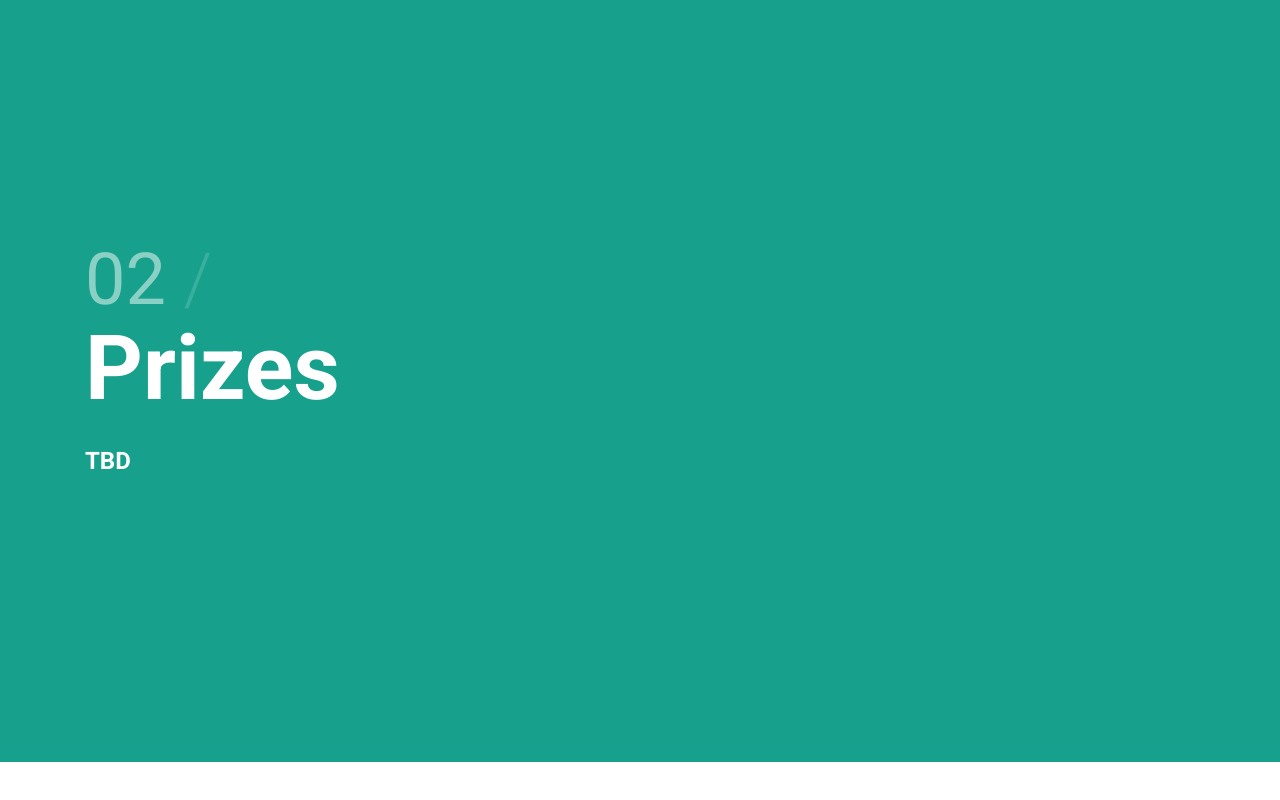
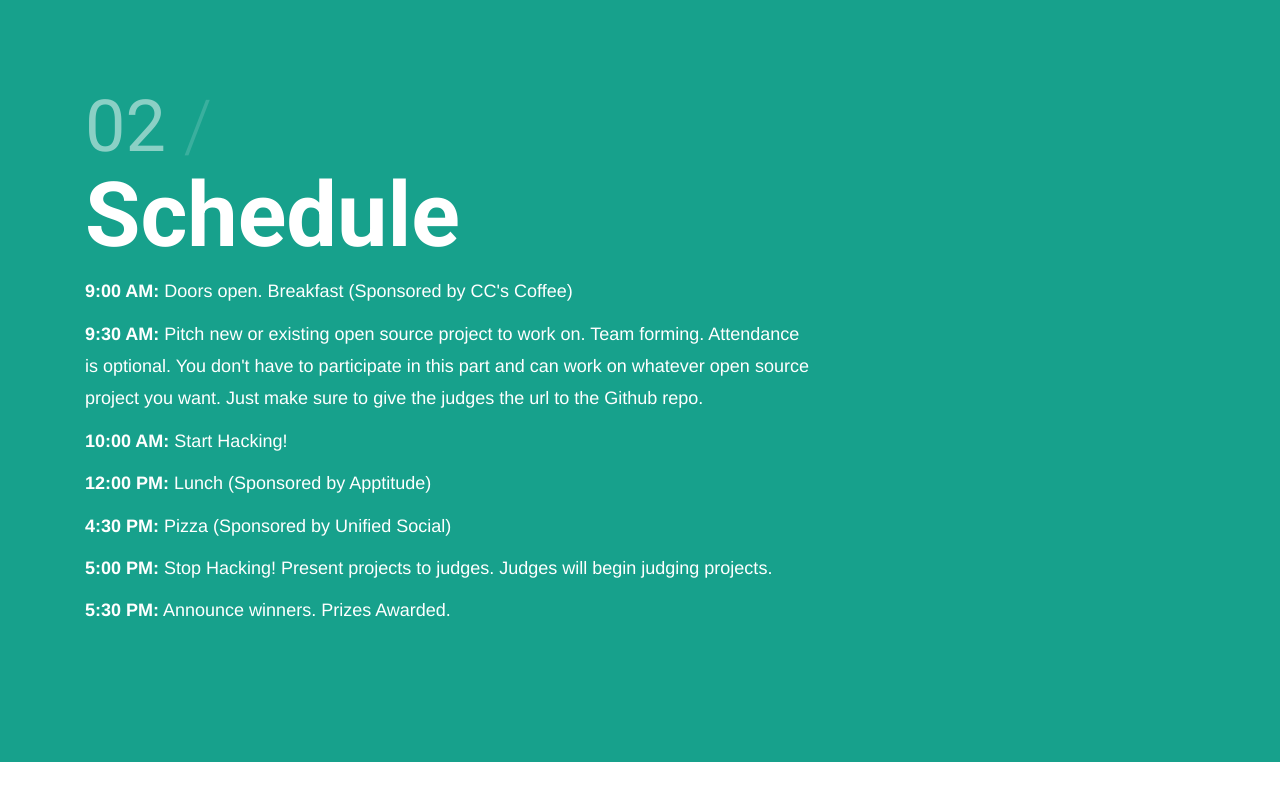
Before and after one commit to opensourcenola/opensourcenola.github.io, a website: page index.html in a window 1280 px wide. Shown: the part 1688-2488 px from the top of the page. Drawn offline with nearby package versions, Linux system fonts and the light colour scheme.

Commit message:
Added schedule

```diff
--- a/index.html
+++ b/index.html
@@ -53,7 +53,7 @@
   <div class="collapse navbar-collapse" id="navbar-content">
     <ul class="nav navbar-nav navbar-right">
       <li><a href="#rules">Rules</a></li>
-      <li><a href="#prizes">Prizes</a></li>
+      <li><a href="#itinerary">Schedule</a></li>
       <li><a href="#sponsors">Sponsors</a></li>
       <li><a href="#contact">Contact</a></li>
     </ul>
@@ -103,16 +103,46 @@
 </div>
 </section>
 
-<!--Begin Prizes-->
-<section class="slide slide--primary" id="prizes">
+<!--Begin Itinerary-->
+<section class="slide slide--primary" id="itinerary">
 <div class="container container--centered">
   <div class="content content--primary">
     <div class="col-md-8">
       <h3 class="slide-heading slide-heading--index">02</h3>
-      <h2 class="slide-heading">Prizes</h2>
+      <h2 class="slide-heading">Schedule</h2>
       <div class="row">
           <div class="col-md-12">
-            <h3>TBD</h3>
+            <p>
+              <b>9:00 AM:</b>
+              Doors open. Breakfast (Sponsored by CC's Coffee)
+            </p>
+            <p>
+              <b>9:30 AM:</b>
+              Pitch new or existing open source project to work on. Team forming.
+              Attendance is optional. You don't have to participate in this part and can work
+              on whatever open source project you want. Just make sure to give the judges the
+              url to the Github repo.
+            </p>
+            <p>
+              <b>10:00 AM:</b>
+              Start Hacking!
+            </p>
+            <p>
+              <b>12:00 PM:</b>
+              Lunch (Sponsored by Apptitude)
+            </p>
+            <p>
+              <b>4:30 PM:</b>
+              Pizza (Sponsored by Unified Social)
+            </p>
+            <p>
+              <b>5:00 PM:</b>
+              Stop Hacking! Present projects to judges. Judges will begin judging projects.
+            </p>
+            <p>
+              <b>5:30 PM:</b>
+              Announce winners. Prizes Awarded.
+            </p>
           </div>
       </div>
     </div>
```
Also changed, not shown: src/html/index.html (+35 -5 lines).
